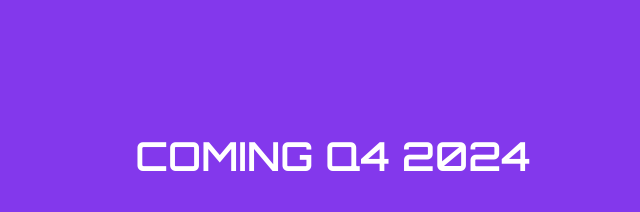
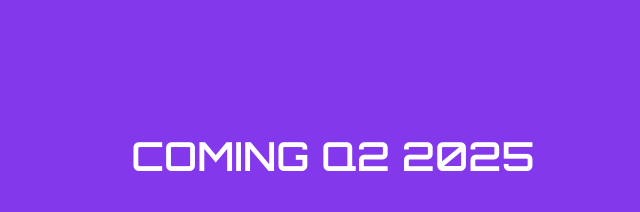
Before and after one commit to Ironclad1979/JoRoseGames2, a plain HTML site: page index.html in a window 1280 px wide. Shown: the part 800-1012 px from the top of the page, 315-955 px from the left. Drawn offline with nearby package versions, Linux system fonts and the light colour scheme.

Commit message:
Update index.html

```diff
--- a/index.html
+++ b/index.html
@@ -54,7 +54,7 @@
       </section>
 
       <section id="game1">
-        <h2>COMING Q4 2024</h2>
+        <h2>COMING Q2 2025</h2>
         <img class="fit-picture" src="sloth.jpg" alt="Sloth Game" />
       </section>
 
```
